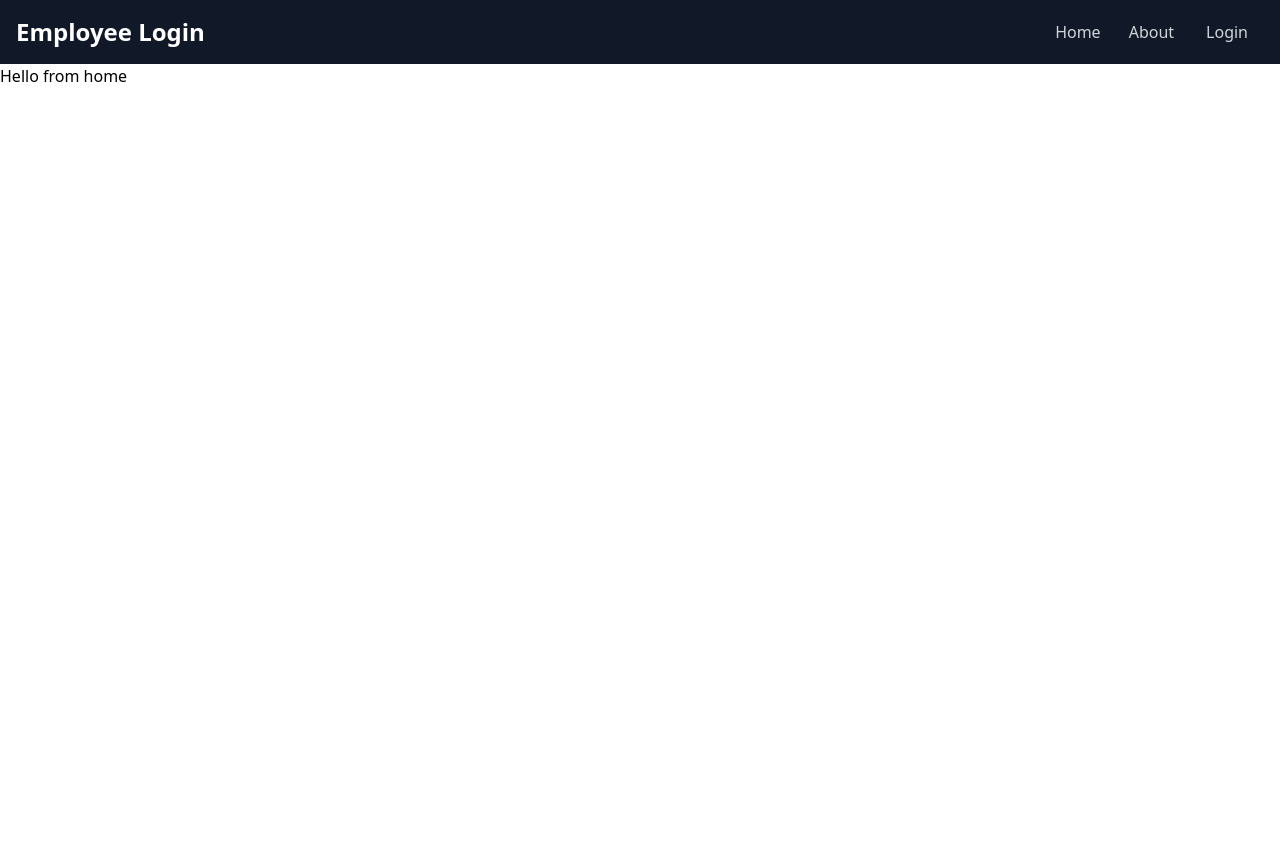
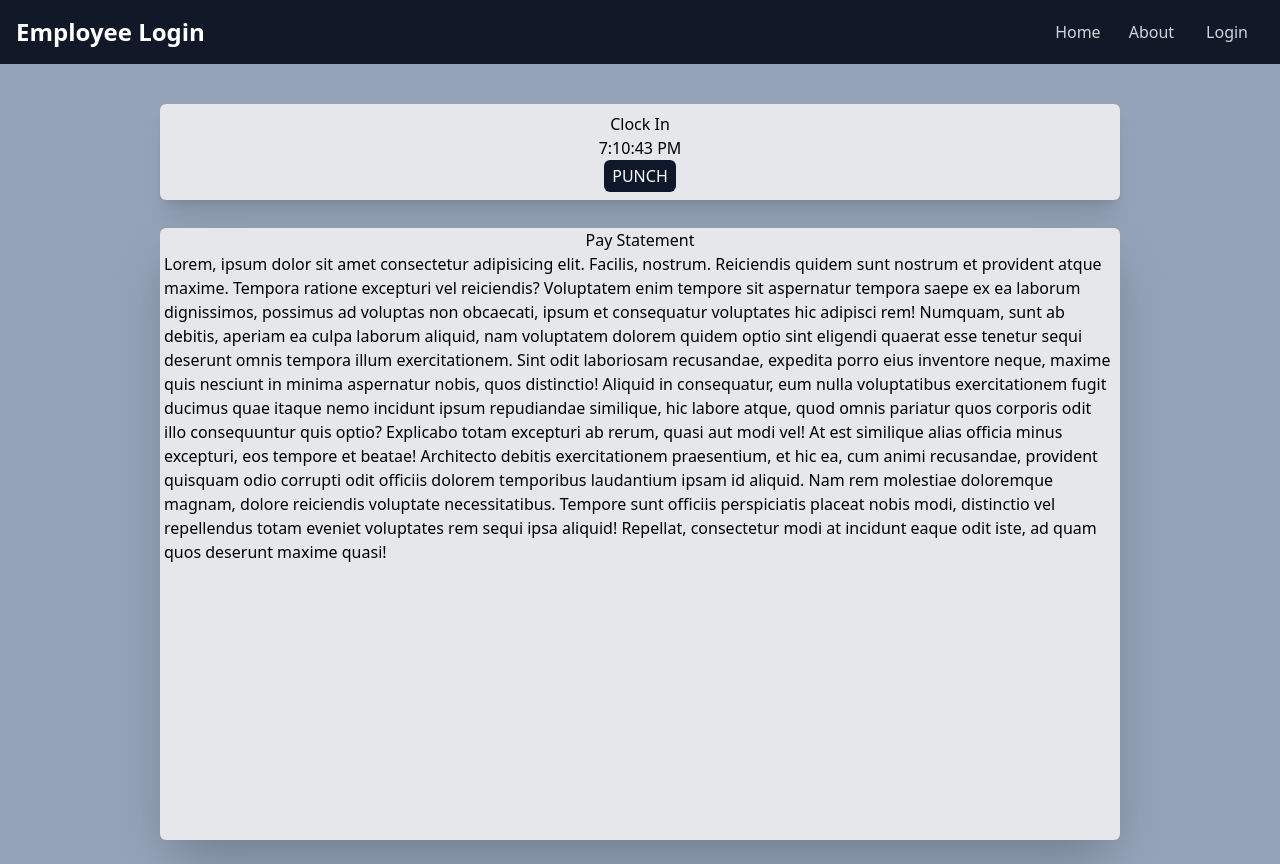
Before and after one commit to MrRamPoudel/EmployeePayroll, an Angular app in the folder ClientApp/: page / in a window 1280 px wide. Before the commit the page ends 800 px from the top, so only its background shows below. Built offline with nearby package versions, Linux system fonts and the light colour scheme.

Commit message:
Add dashboard placeholders

```diff
--- a/ClientApp/src/app/home/home.component.html
+++ b/ClientApp/src/app/home/home.component.html
@@ -1 +1,25 @@
-<p>Hello from home</p>
+<div class="flex bg-slate-400 gap-1 flex-col min-h-screen">
+<div class="bg-gray-200 mx-auto mt-10 mb-6 shadow-xl flex-1 w-3/4 rounded-md sm:max-h-24">
+    <div class="text-center py-2">
+        <h1>Clock In</h1>
+        <h1>7:10:43 PM</h1>
+        <button class="rounded-md px-2 py-1 bg-slate-900 text-white">PUNCH</button>
+    </div>
+</div>
+<div class=" w-3/4 h- 1/2 rounded-md bg-gray-200 mx-auto mb-6 shadow-2xl flex-1">
+    <h1 class="text-center">Pay Statement</h1>
+    <h3 class="px-1">Lorem, ipsum dolor sit amet consectetur adipisicing elit. Facilis, nostrum. Reiciendis quidem sunt nostrum et provident atque maxime. Tempora ratione excepturi vel reiciendis? Voluptatem enim tempore sit aspernatur tempora saepe ex ea laborum dignissimos, possimus ad voluptas non obcaecati, ipsum et consequatur voluptates hic adipisci rem!
+        Numquam, sunt ab debitis, aperiam ea culpa laborum aliquid, nam voluptatem dolorem quidem
+        optio sint eligendi quaerat esse tenetur sequi deserunt omnis tempora illum exercitationem.
+        Sint odit laboriosam recusandae, expedita porro eius inventore neque, maxime quis nesciunt
+        in minima aspernatur nobis, quos distinctio! Aliquid in consequatur, eum nulla voluptatibus
+        exercitationem fugit ducimus quae itaque nemo incidunt ipsum repudiandae similique, hic
+        labore atque, quod omnis pariatur quos corporis odit illo consequuntur quis optio? Explicabo
+        totam excepturi ab rerum, quasi aut modi vel! At est similique alias officia minus excepturi,
+        eos tempore et beatae! Architecto debitis exercitationem praesentium, et hic ea, cum animi
+        recusandae, provident quisquam odio corrupti odit officiis dolorem temporibus laudantium
+        ipsam id aliquid. Nam rem molestiae doloremque magnam, dolore reiciendis voluptate
+        necessitatibus. Tempore sunt officiis perspiciatis placeat nobis modi, distinctio vel
+        repellendus totam eveniet voluptates rem sequi ipsa aliquid! Repellat, consectetur modi at
+        incidunt eaque odit iste, ad quam quos deserunt maxime quasi!</h3></div>
+</div>
```
